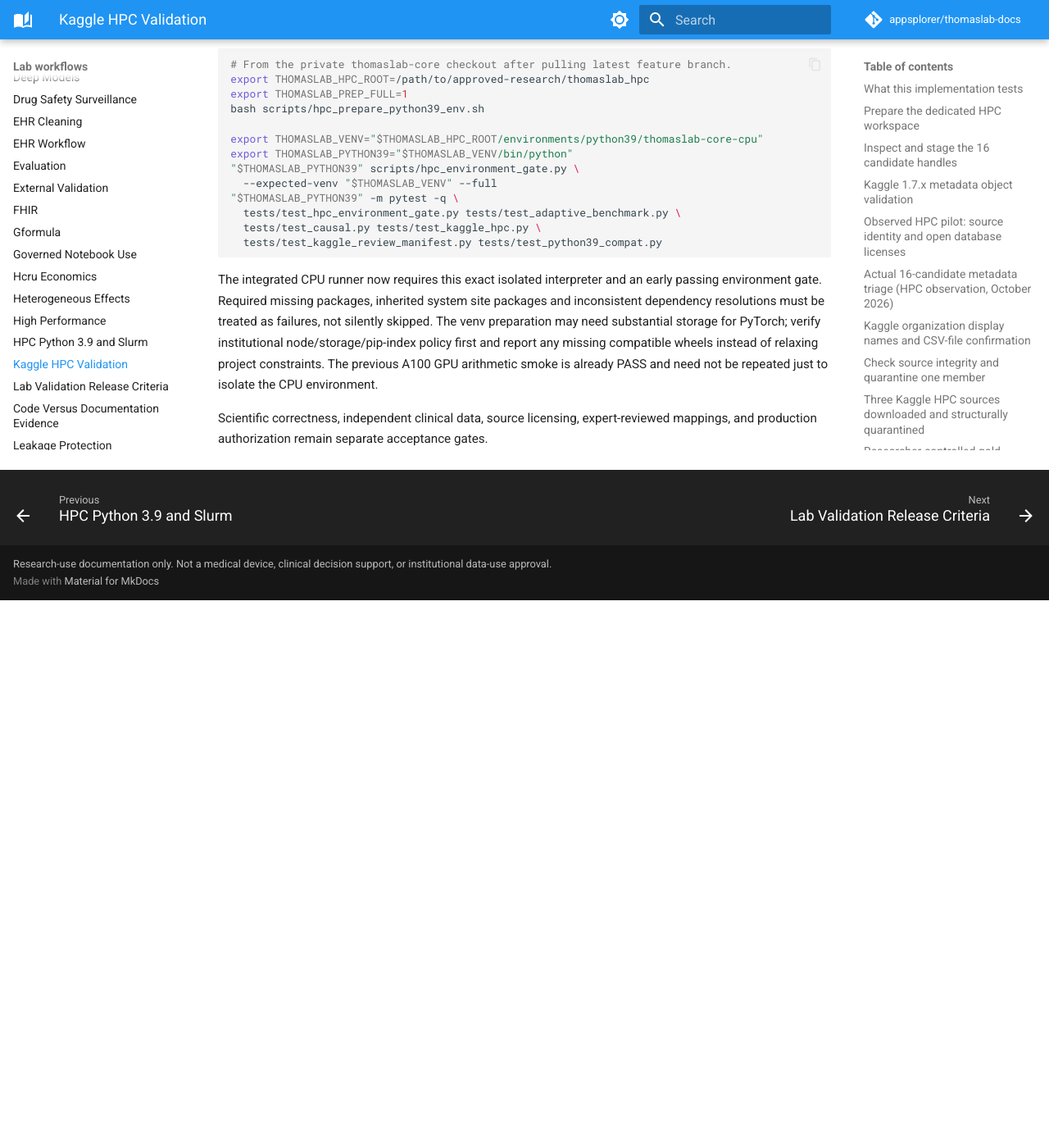
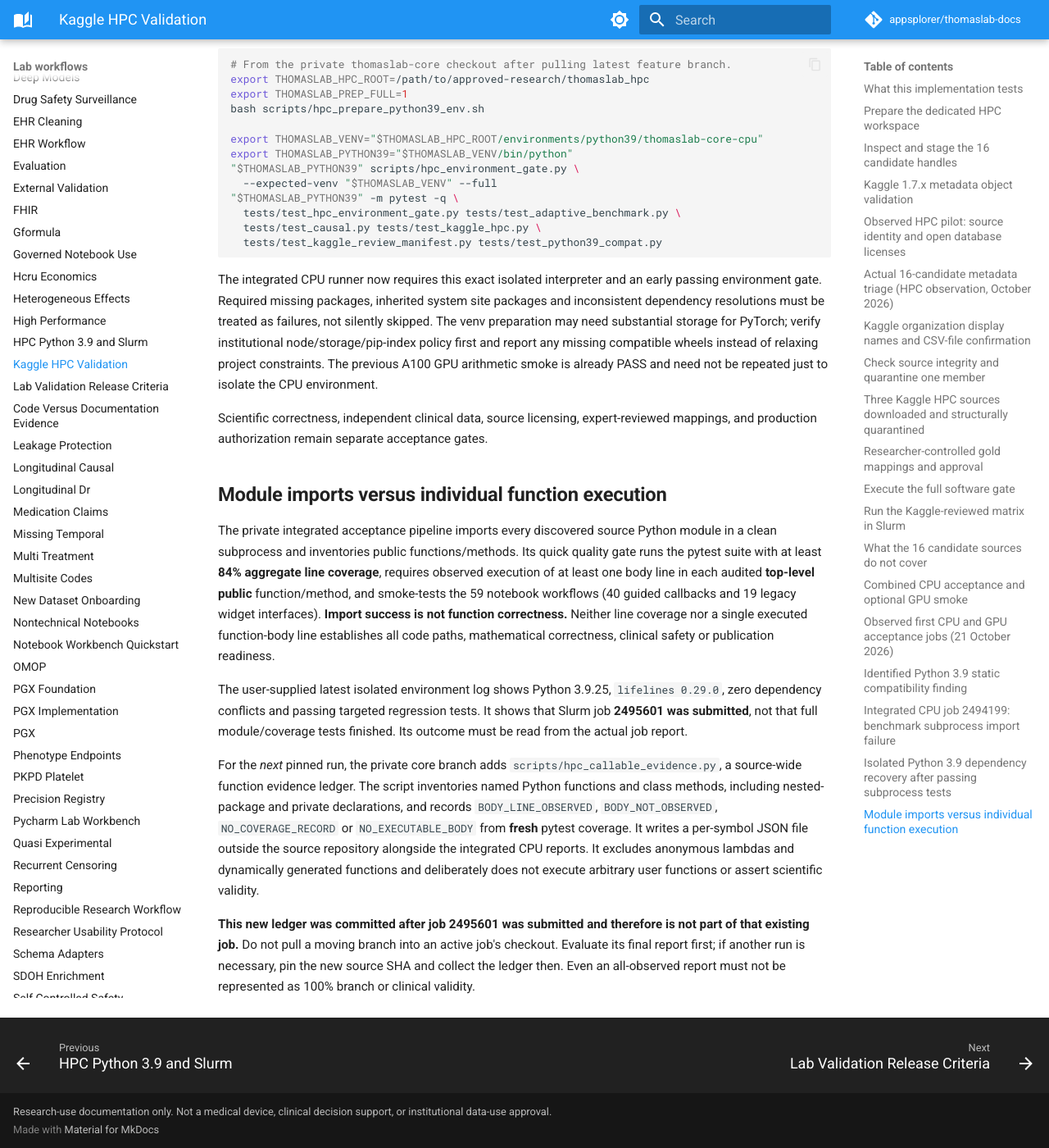
Before and after one commit to appsplorer/thomaslab-docs, an MkDocs documentation site: the page built from docs/guides/kaggle-hpc-acceptance.md, in a window 1280 px wide and 1400 px high, scrolled down 13578 px. Shown: the whole window at 82% size. Built offline with MkDocs 1.6.1 and Material for MkDocs 9.7.7, drawn with Linux system fonts in a browser that asks for light colours; comment, search, counter and statistics services are not loaded; before the commit the page ends 14310 px from its top, so only the background shows below that.

Commit message:
docs: explicit HPC module import and individual callable coverage limits

```diff
--- a/docs/guides/kaggle-hpc-acceptance.md
+++ b/docs/guides/kaggle-hpc-acceptance.md
@@ -431,3 +431,14 @@
 The integrated CPU runner now requires this exact isolated interpreter and an early passing environment gate. Required missing packages, inherited system site packages and inconsistent dependency resolutions must be treated as failures, not silently skipped. The venv preparation may need substantial storage for PyTorch; verify institutional node/storage/pip-index policy first and report any missing compatible wheels instead of relaxing project constraints. The previous A100 GPU arithmetic smoke is already PASS and need not be repeated just to isolate the CPU environment.
 
 Scientific correctness, independent clinical data, source licensing, expert-reviewed mappings, and production authorization remain separate acceptance gates.
+
+
+## Module imports versus individual function execution
+
+The private integrated acceptance pipeline imports every discovered source Python module in a clean subprocess and inventories public functions/methods. Its quick quality gate runs the pytest suite with at least **84% aggregate line coverage**, requires observed execution of at least one body line in each audited **top-level public** function/method, and smoke-tests the 59 notebook workflows (40 guided callbacks and 19 legacy widget interfaces). **Import success is not function correctness.** Neither line coverage nor a single executed function-body line establishes all code paths, mathematical correctness, clinical safety or publication readiness.
+
+The user-supplied latest isolated environment log shows Python 3.9.25, `lifelines 0.29.0`, zero dependency conflicts and passing targeted regression tests. It shows that Slurm job **2495601 was submitted**, not that full module/coverage tests finished. Its outcome must be read from the actual job report.
+
+For the *next* pinned run, the private core branch adds `scripts/hpc_callable_evidence.py`, a source-wide function evidence ledger. The script inventories named Python functions and class methods, including nested-package and private declarations, and records `BODY_LINE_OBSERVED`, `BODY_NOT_OBSERVED`, `NO_COVERAGE_RECORD` or `NO_EXECUTABLE_BODY` from **fresh** pytest coverage. It writes a per-symbol JSON file outside the source repository alongside the integrated CPU reports. It excludes anonymous lambdas and dynamically generated functions and deliberately does not execute arbitrary user functions or assert scientific validity.
+
+**This new ledger was committed after job 2495601 was submitted and therefore is not part of that existing job.** Do not pull a moving branch into an active job's checkout. Evaluate its final report first; if another run is necessary, pin the new source SHA and collect the ledger then. Even an all-observed report must not be represented as 100% branch or clinical validity.
```
